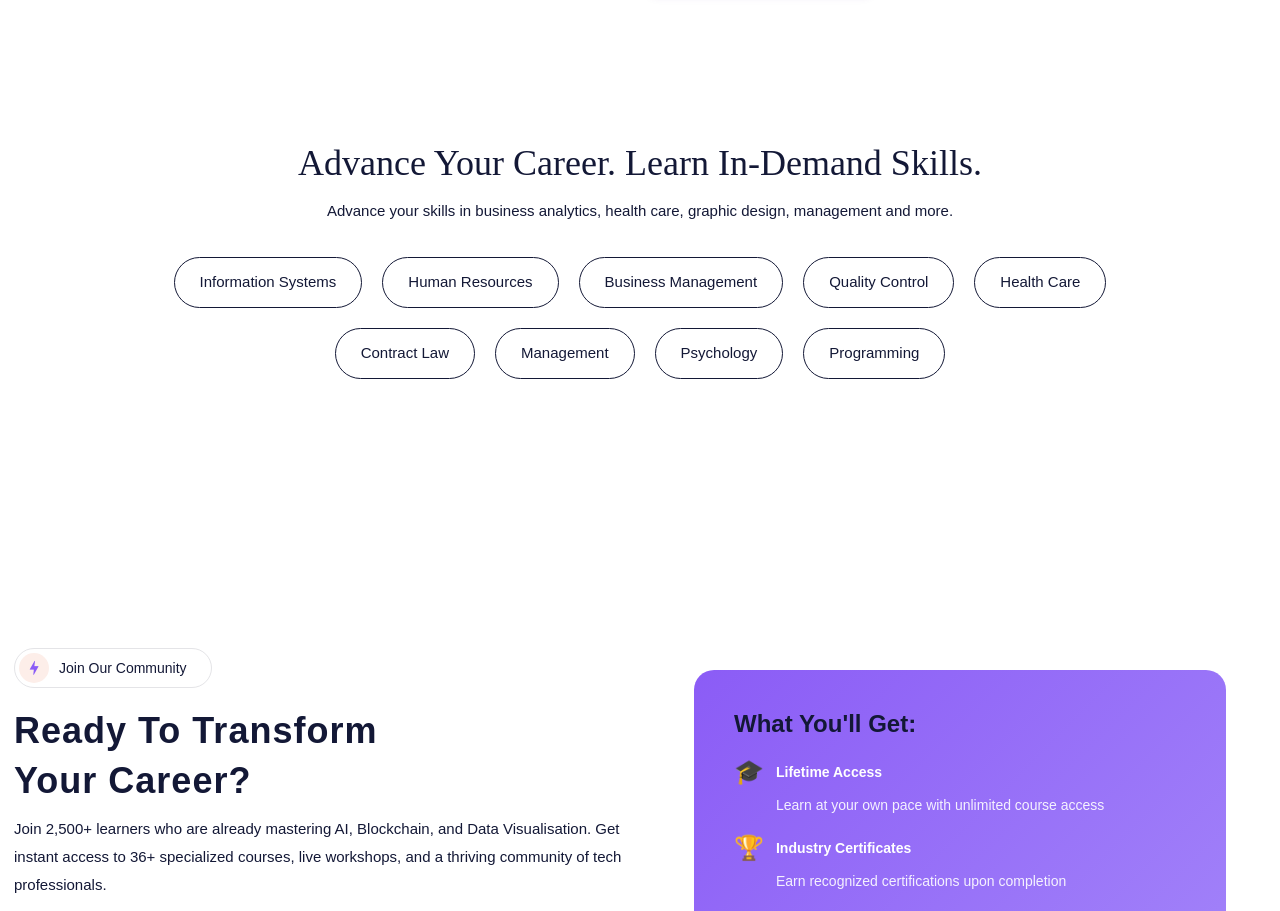
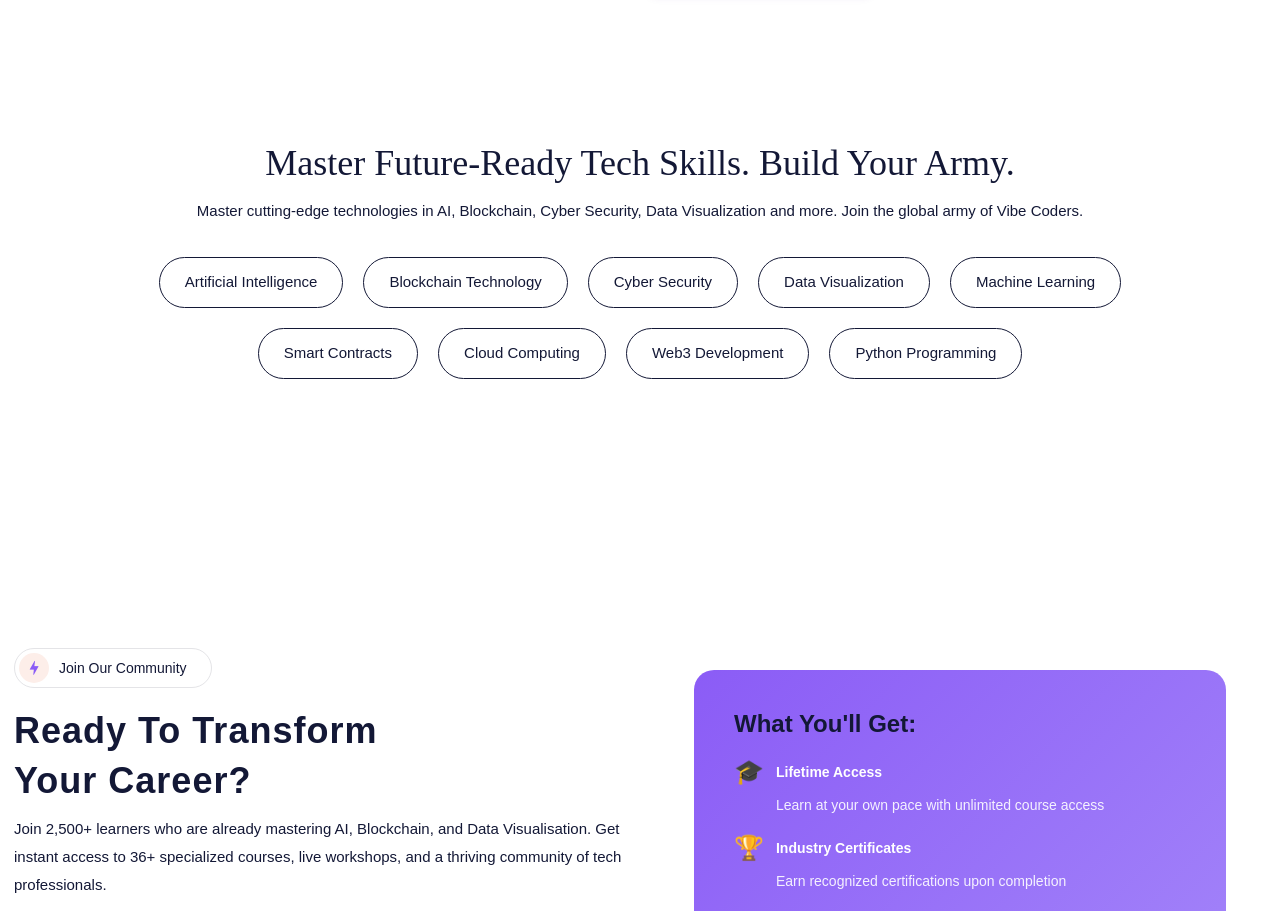
Before and after one commit to dagchain-official/dagarmy-website, a Next.js app: page / in a window 1280 px wide. Shown: the part 7300-8211 px from the top of the page. Built offline with nearby package versions, Linux system fonts and the light colour scheme; a web font is replaced by a local one.

Commit message:
Update Skills section with DAGARMY's tech-focused skills and messaging

```diff
--- a/components/homes/home-2/Skills.jsx
+++ b/components/homes/home-2/Skills.jsx
@@ -1,14 +1,14 @@
 import React from "react";
 const tags = [
-  "Information Systems",
-  "Human Resources",
-  "Business Management",
-  "Quality Control",
-  "Health Care",
-  "Contract Law",
-  "Management",
-  "Psychology",
-  "Programming",
+  "Artificial Intelligence",
+  "Blockchain Technology",
+  "Cyber Security",
+  "Data Visualization",
+  "Machine Learning",
+  "Smart Contracts",
+  "Cloud Computing",
+  "Web3 Development",
+  "Python Programming",
 ];
 export default function Skills() {
   return (
@@ -18,11 +18,10 @@ export default function Skills() {
           <div className="col-12">
             <div className="heading-section text-center">
               <h2 className="font-outfit wow fadeInUp" data-wow-delay="0.1s">
-                Advance Your Career.&nbsp;Learn In-Demand Skills.
+                Master Future-Ready Tech Skills.&nbsp;Build Your Army.
               </h2>
               <div className="sub fs-15 wow fadeInUp" data-wow-delay="0.2s">
-                Advance your skills in business analytics, health care, graphic design,
-                management and more.
+                Master cutting-edge technologies in AI, Blockchain, Cyber Security, Data Visualization and more. Join the global army of Vibe Coders.
               </div>
             </div>
             <div
```
